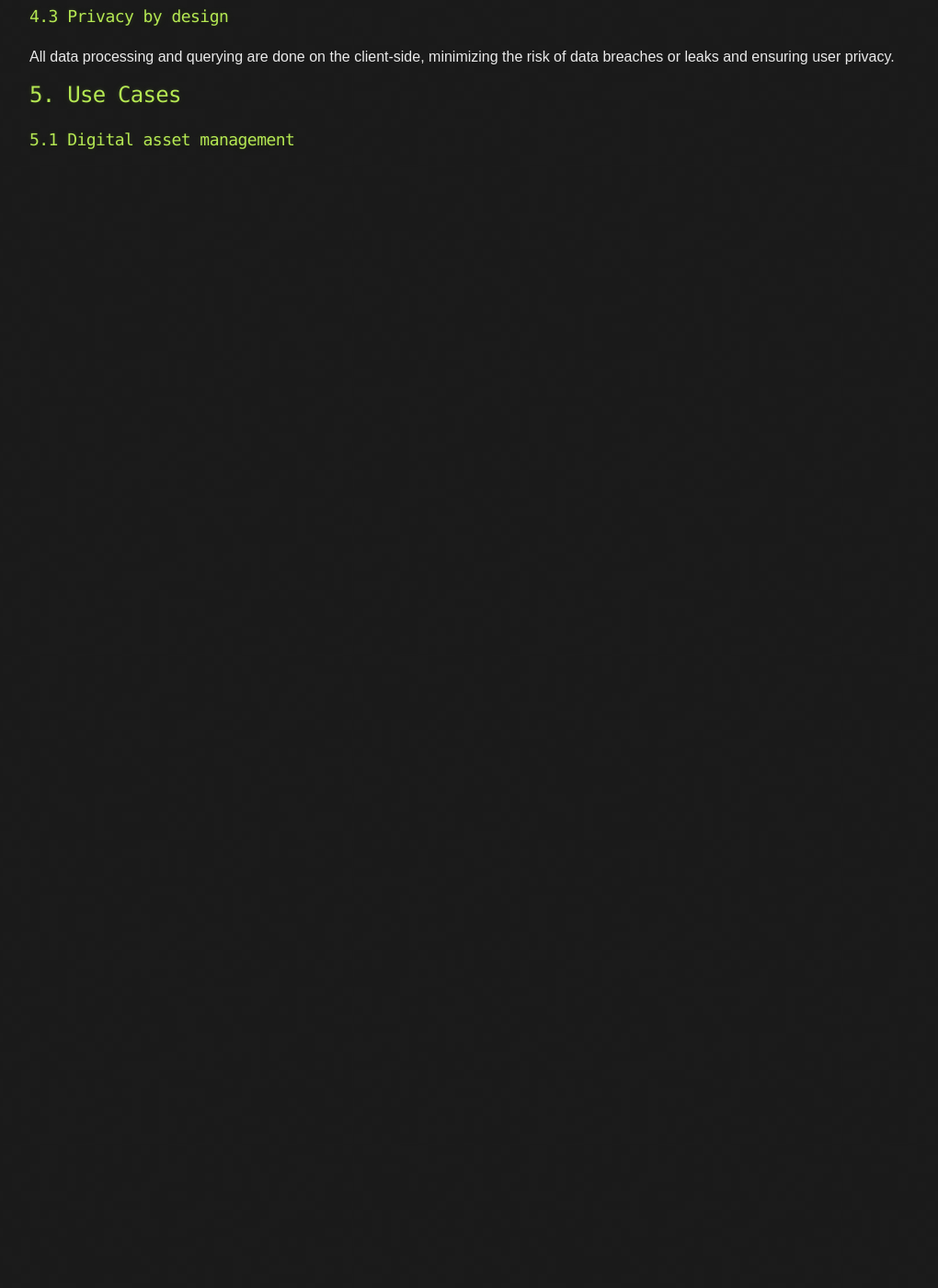
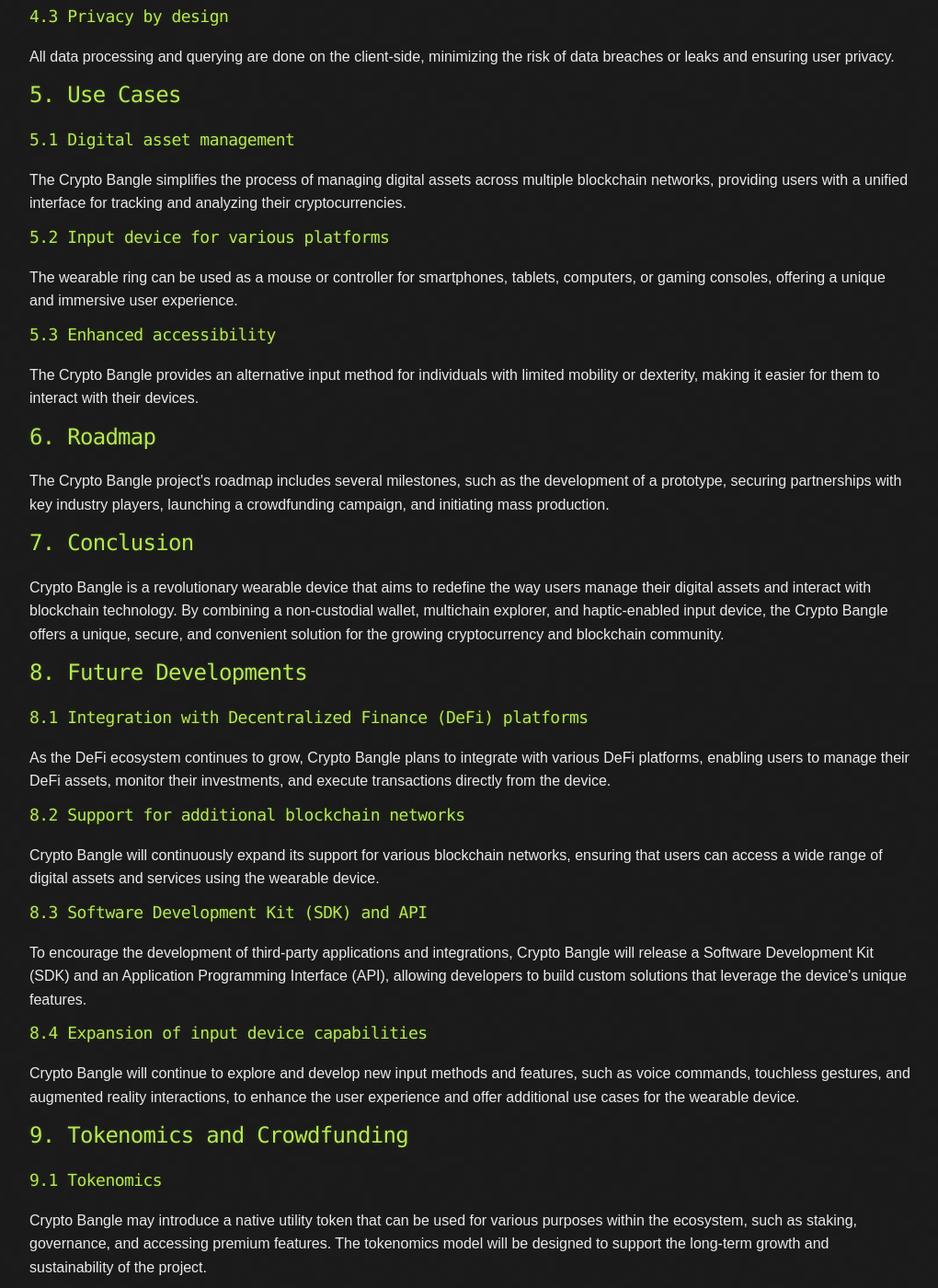
Before and after one commit to Epistetechnician/CryptoBangle, a Jekyll site: the page index.html, which Jekyll copies as it is, in a window 1280 px wide and 1400 px high, scrolled down 1416 px. Shown: the whole window at 92% size, without its empty margins (148-1168 px from the left). Built offline with Jekyll 4.4.1, drawn with Linux system fonts in a browser that asks for light colours; comment, search, counter and statistics services are not loaded; before the commit the page ends 1633 px from its top, so only the background shows below that; some of the changed text lies outside the part shown.

Commit message:
Update index.html

```diff
--- a/index.html
+++ b/index.html
@@ -136,7 +136,68 @@
 
 <h2>5. Use Cases</h2>
 <h3>5.1 Digital asset management</h3>
-<p <="" ul=""></p></ul>
+<p <="" ul=""></p>
+        <p>The Crypto Bangle simplifies the process of managing digital assets across multiple blockchain networks, providing users with a unified interface for tracking and analyzing their cryptocurrencies.</p>
+
+<h3>5.2 Input device for various platforms</h3>
+<p>The wearable ring can be used as a mouse or controller for smartphones, tablets, computers, or gaming consoles, offering a unique and immersive user experience.</p>
+
+<h3>5.3 Enhanced accessibility</h3>
+<p>The Crypto Bangle provides an alternative input method for individuals with limited mobility or dexterity, making it easier for them to interact with their devices.</p>
+
+<h2>6. Roadmap</h2>
+<p>The Crypto Bangle project's roadmap includes several milestones, such as the development of a prototype, securing partnerships with key industry players, launching a crowdfunding campaign, and initiating mass production.</p>
+
+<h2>7. Conclusion</h2>
+<p>Crypto Bangle is a revolutionary wearable device that aims to redefine the way users manage their digital assets and interact with blockchain technology. By combining a non-custodial wallet, multichain explorer, and haptic-enabled input device, the Crypto Bangle offers a unique, secure, and convenient solution for the growing cryptocurrency and blockchain community.</p>
+
+<h2>8. Future Developments</h2>
+<h3>8.1 Integration with Decentralized Finance (DeFi) platforms</h3>
+<p>As the DeFi ecosystem continues to grow, Crypto Bangle plans to integrate with various DeFi platforms, enabling users to manage their DeFi assets, monitor their investments, and execute transactions directly from the device.</p>
+
+<h3>8.2 Support for additional blockchain networks</h3>
+<p>Crypto Bangle will continuously expand its support for various blockchain networks, ensuring that users can access a wide range of digital assets and services using the wearable device.</p>
+
+<h3>8.3 Software Development Kit (SDK) and API</h3>
+<p>To encourage the development of third-party applications and integrations, Crypto Bangle will release a Software Development Kit (SDK) and an Application Programming Interface (API), allowing developers to build custom solutions that leverage the device's unique features.</p>
+
+<h3>8.4 Expansion of input device capabilities</h3>
+<p>Crypto Bangle will continue to explore and develop new input methods and features, such as voice commands, touchless gestures, and augmented reality interactions, to enhance the user experience and offer additional use cases for the wearable device.</p>
+
+<h2>9. Tokenomics and Crowdfunding</h2>
+<h3>9.1 Tokenomics</h3>
+<p>Crypto Bangle may introduce a native utility token that can be used for various purposes within the ecosystem, such as staking, governance, and accessing premium features. The tokenomics model will be designed to support the long-term growth and sustainability of the project.</p>
+
+<h3>9.2 Crowdfunding</h3>
+<p>To fund the development and production of the Crypto Bangle, the project may launch a crowdfunding campaign on a reputable platform. This campaign will allow supporters to contribute to the project's success and receive early access to the device or other incentives.</p>
+
+<h2>10. Team and Advisors</h2>
+<p>The Crypto Bangle team consists of a diverse group of professionals with expertise in blockchain technology, software development, hardware engineering, and user experience design. The project also benefits from the guidance of industry experts and advisors who bring valuable insights and connections to the table.</p>
+
+<h2>11. Community and Marketing</h2>
+<h3>11.1 Building a vibrant community
+<p>Crypto Bangle will focus on building a strong and engaged community of users, developers, and enthusiasts. The project will leverage social media, forums, and other online channels to communicate updates, gather feedback, and promote user-generated content.</p>
+
+<h3>11.2 Marketing and partnerships</h3>
+<p>Crypto Bangle will implement a comprehensive marketing strategy, including targeted advertising, content marketing, and public relations efforts. The project will also seek strategic partnerships with key industry players to expand its reach and accelerate adoption.</p>
+
+<h2>12. Legal and Compliance</h2>
+<h3>12.1 Legal and regulatory framework</h3>
+<p>Crypto Bangle is committed to adhering to all applicable laws, regulations, and industry best practices. The project will work closely with legal and regulatory advisors to ensure compliance with relevant requirements in each jurisdiction where the device is sold or used.</p>
+
+<h3>12.2 Intellectual property</h3>
+<p>The Crypto Bangle project will take appropriate measures to protect its intellectual property rights, including patents, trademarks, and copyrights related to the device's design and technology.</p>
+
+<h3>12.3 Data protection and privacy</h3>
+<p>Crypto Bangle will ensure that all user data is handled securely and in compliance with relevant data protection regulations, such as the General Data Protection Regulation (GDPR) and the California Consumer Privacy Act (CCPA).</p>
+
+<h2>13. Risk Factors</h2>
+<p>Potential risks associated with the Crypto Bangle project include, but are not limited to, technological challenges, regulatory changes, market competition, and potential security vulnerabilities. The project team will continuously monitor and address these risks to ensure the long-term success of the project.</p>
+
+
+
+Shaan Patel
+can you continue</ul>
 
       </section>
     </div>
```
